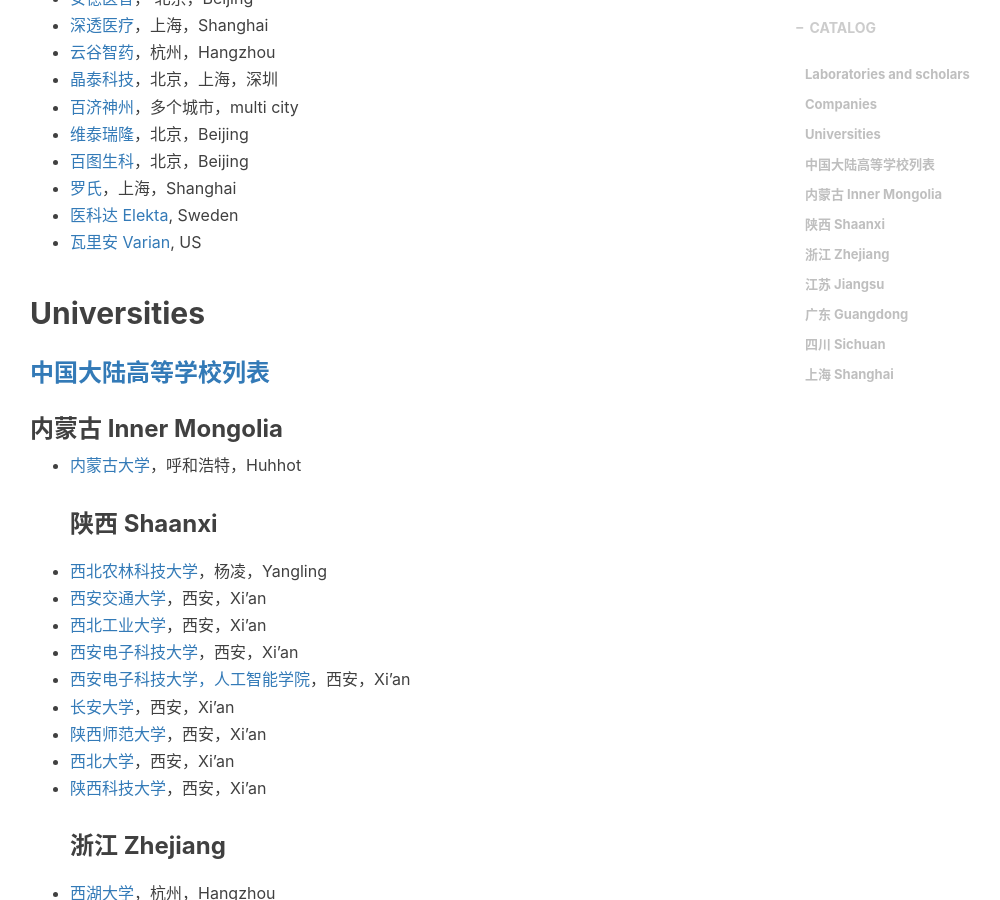
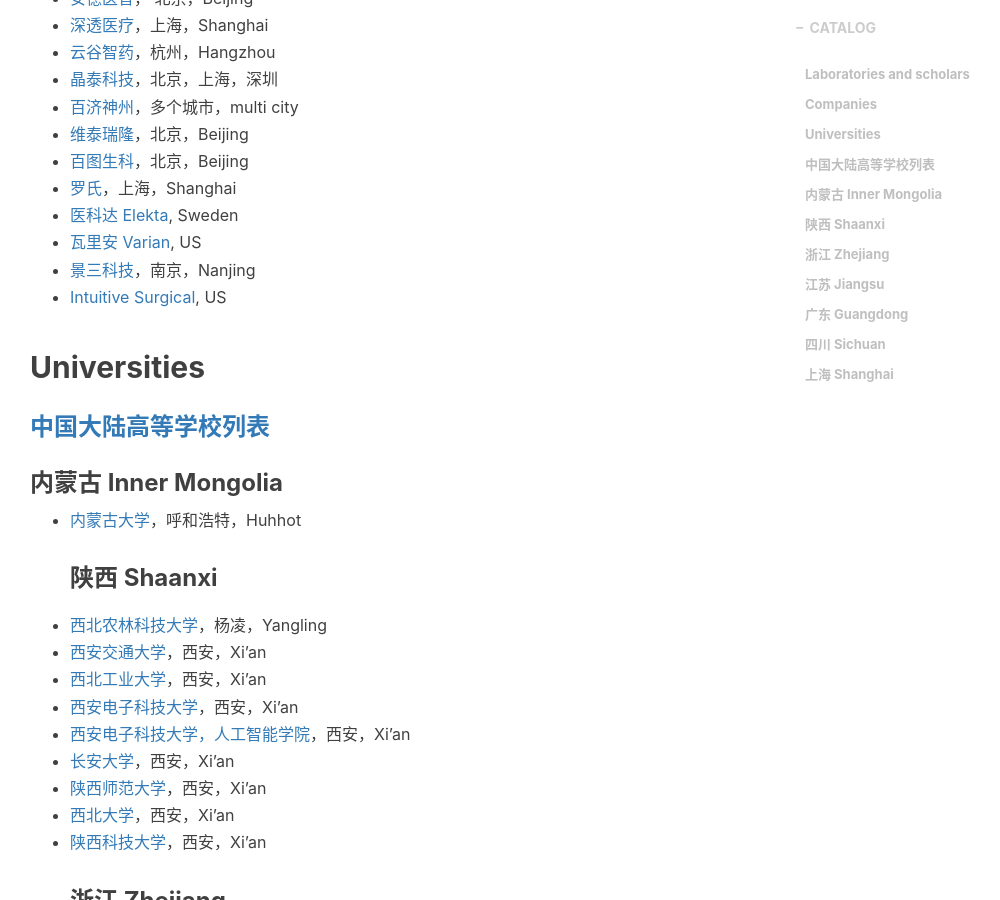
Before and after one commit to jizhang02/jizhang02.github.io, a Jekyll site: the page built from _posts/2020-02-26-csinfo.markdown, in a window 1280 px wide and 900 px high, scrolled down 3523 px. Shown: the whole window, without its empty margins (235-1235 px from the left). Built offline with Jekyll 4.4.1, drawn with Linux system fonts in a browser that asks for light colours; nearby versions of some CDN libraries; library files that are not in the unit come from our copies; a script that is not in the unit is left out; comment, search, counter and statistics services are not loaded.

Commit message:
Update 2020-02-26-csinfo.markdown

```diff
--- a/_posts/2020-02-26-csinfo.markdown
+++ b/_posts/2020-02-26-csinfo.markdown
@@ -111,6 +111,8 @@
 * [罗氏](https://careers.roche.com/cn/zh/)，上海，Shanghai
 * [医科达 Elekta](https://www.elekta.com/), Sweden
 * [瓦里安 Varian](https://www.varian.com/zh-hans), US
+* [景三科技](https://www.tenoke.com/#/en/)，南京，Nanjing
+* [Intuitive Surgical](https://www.intuitive.com/zh-tw), US
 
 ## Universities
 ### [中国大陆高等学校列表](https://zh.wikipedia.org/wiki/%E4%B8%AD%E5%9B%BD%E5%A4%A7%E9%99%86%E9%AB%98%E7%AD%89%E5%AD%A6%E6%A0%A1%E5%88%97%E8%A1%A8)
```
